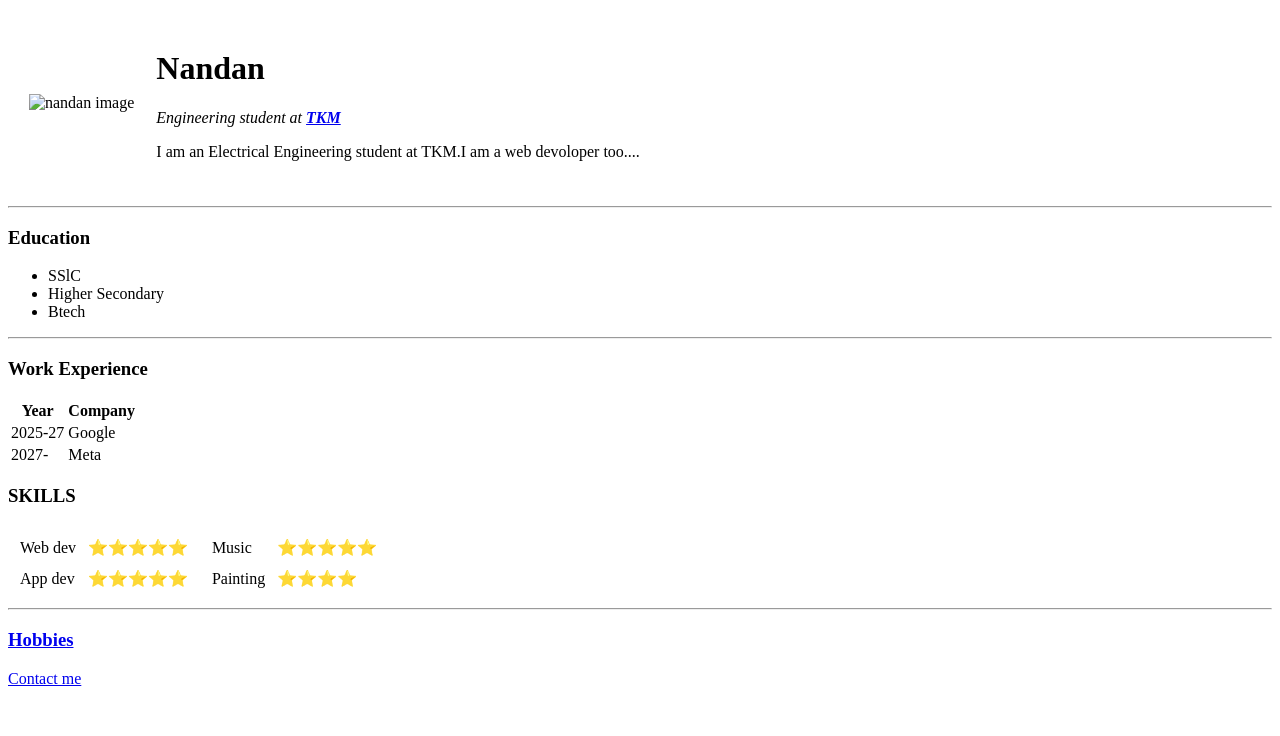
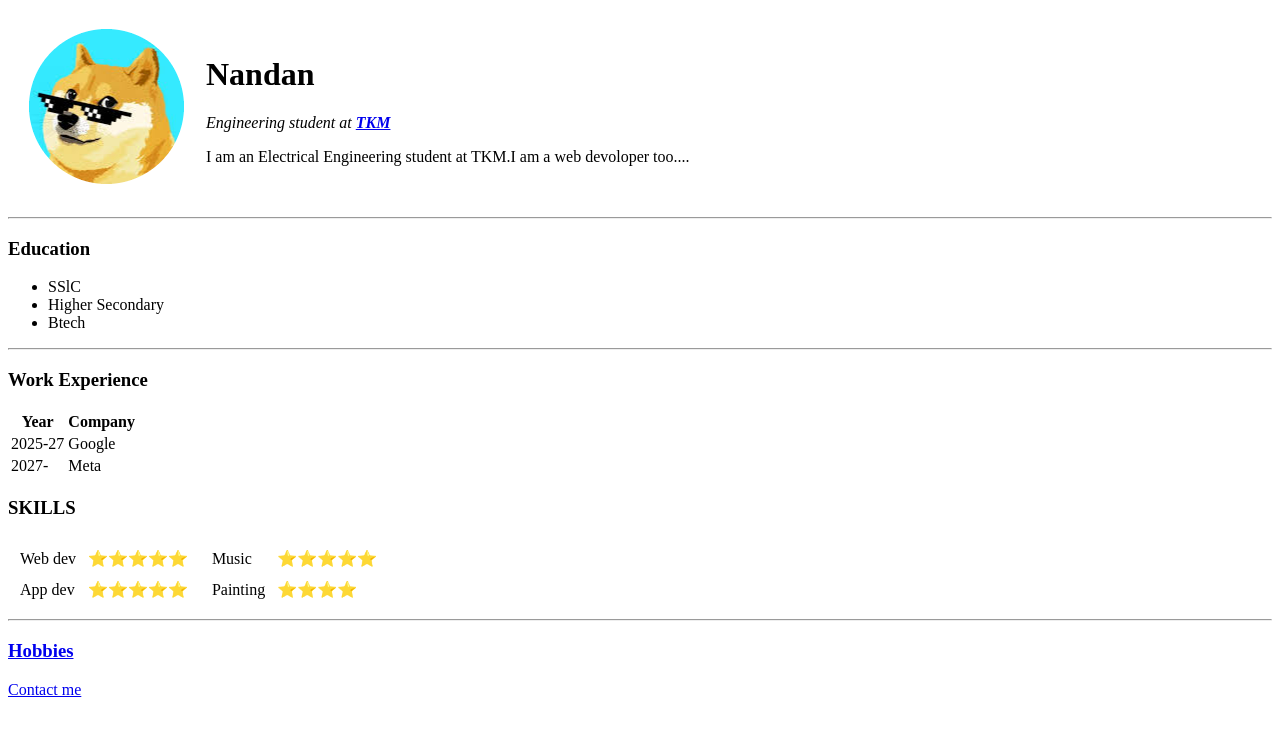
Before and after one commit to Nandan0072003/MYCV, a plain HTML site: page index.html in a window 1280 px wide. Drawn offline with Linux system fonts and the light colour scheme.

Commit message:
Update index.html

```diff
--- a/index.html
+++ b/index.html
@@ -11,7 +11,7 @@
 <body>
     <table cellspacing="20">
         <tr>
-            <td><img src="images/doge-modified.png" alt="nandan image"></td>
+            <td><img src="doge-modified.png" alt="nandan image"></td>
             <td>
                 <h1>Nandan</h1>
                 <p><i> Engineering student at <strong><a href="https://www.tkmce.ac.in/">TKM</a></strong></i></p>
```
